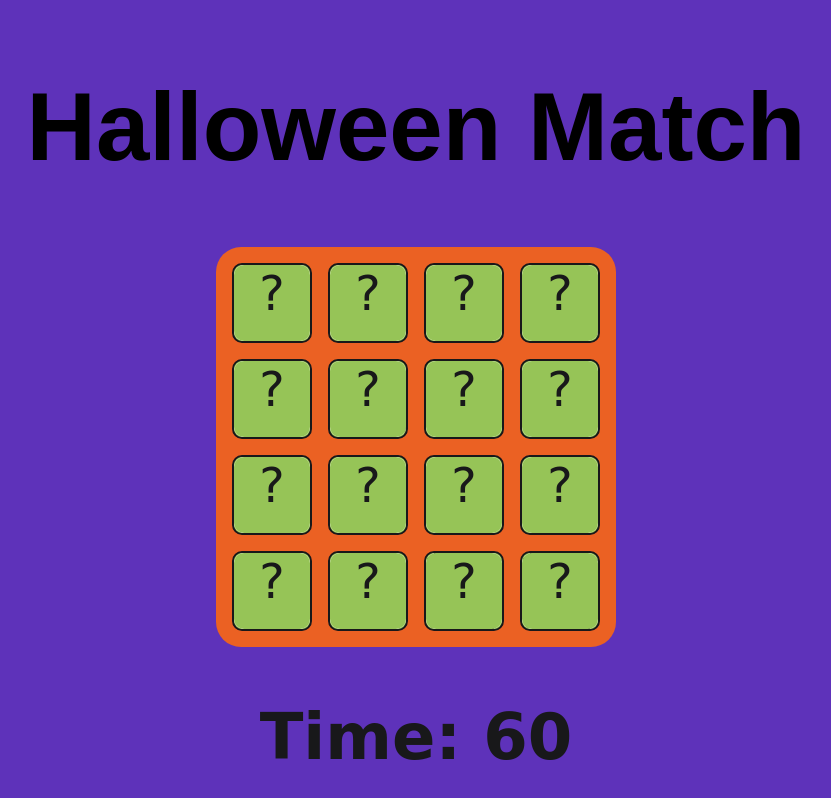
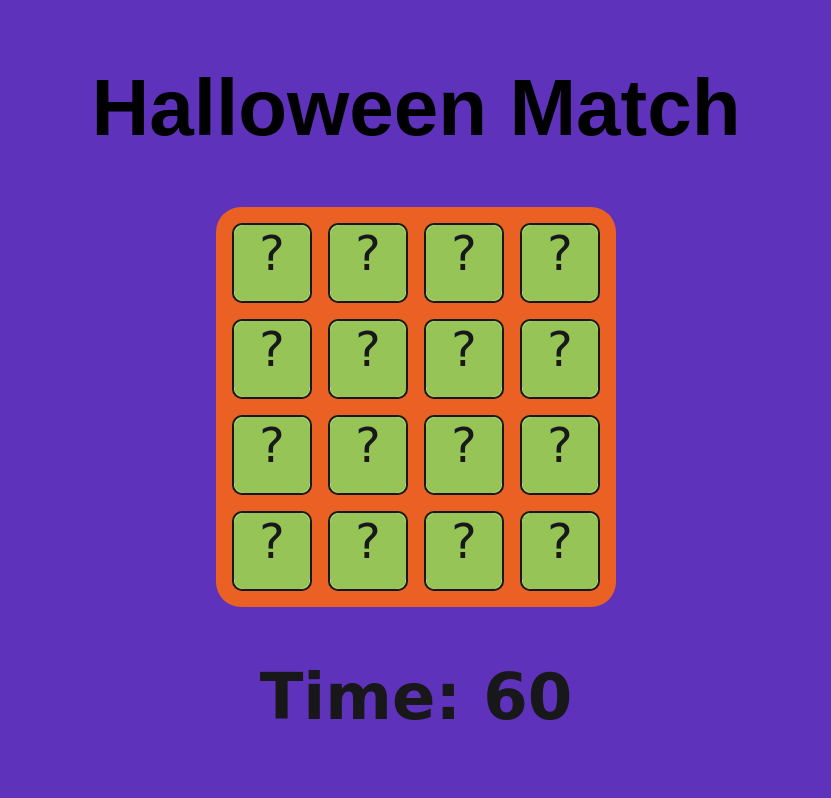
Before and after one commit to Gkicks/halloween-match, a plain HTML site: page index.html in a window 1280 px wide. Shown: the whole page, without its empty margins (224-1055 px from the left). Drawn offline with Linux system fonts and the light colour scheme.

Commit message:
amend media queries

```diff
--- a/assets/style.css
+++ b/assets/style.css
@@ -20,7 +20,7 @@
 /* main page */
 #title {
     font-family: 'laila', sans-serif;
-        font-size: 6em;
+    font-size: 5em;
     color: black;
     text-align: center;
 }
@@ -188,7 +188,7 @@
 
 #time-div {
     text-align: center;
-        margin: 2vh 5vw;
+    margin: 1vh 5vw;
 }
 
 #time-div h2 {
```
Lines whose indentation alone changed are shown as unchanged.
